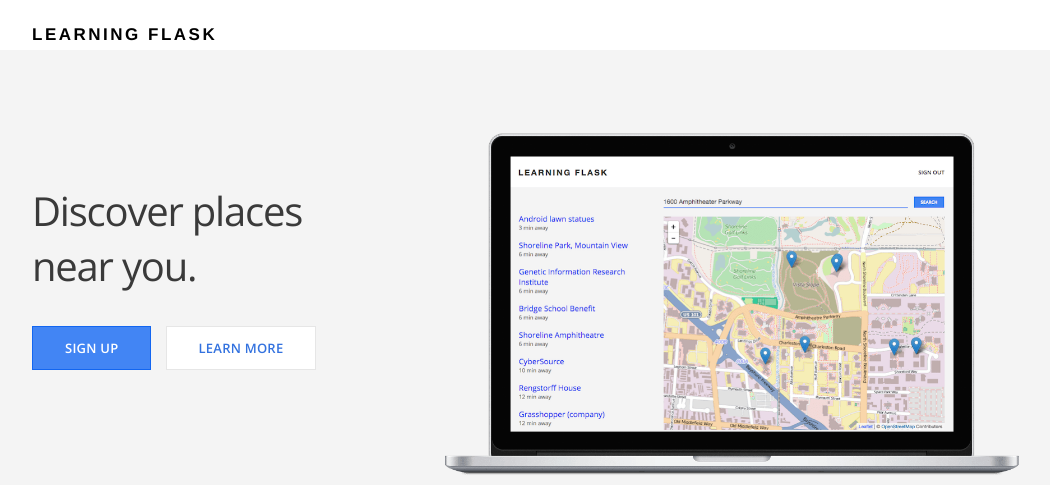
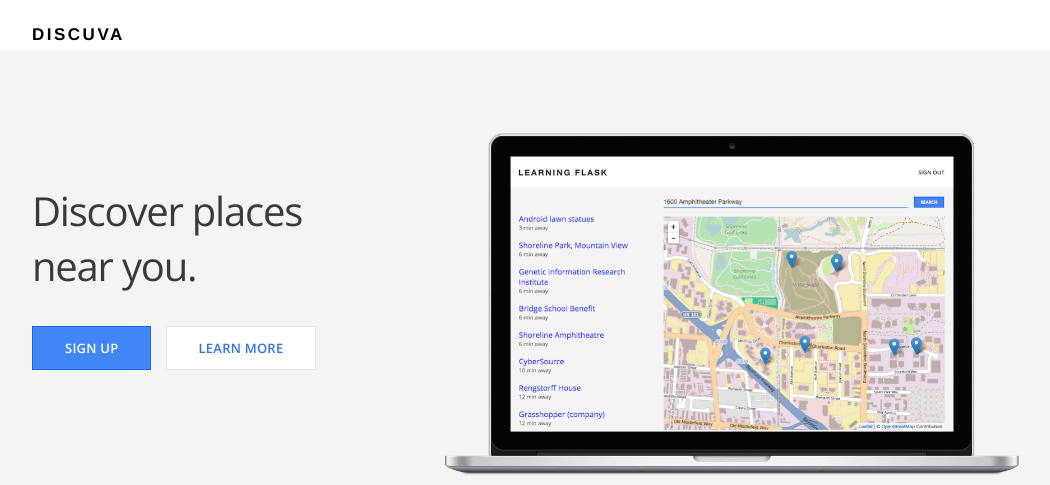
Before and after one commit to trikyas/discuva, a Flask app: page / in a window 1280 px wide. Shown: the top 485 px of the page, without its empty margins (108-1158 px from the left). Run offline with Flask 2, Linux system fonts and the light colour scheme.

Commit message:
Changed title

```diff
--- a/templates/layout.html
+++ b/templates/layout.html
@@ -2,14 +2,14 @@
 <html>
   <head>
     <meta charset="utf-8">
-    <title>Trikyas | Discover stuff</title>
+    <title>Trikyas | Discuva App</title>
     <link href="http://fonts.googleapis.com/css?family=Open+Sans:300,400,600" rel="stylesheet" />
     <link href="{{ url_for('static', filename='css/main.css')}}" rel="stylesheet" />
   </head>
   <body>
     <header>
       <div class="container">
-        <h1 class="title">Learning Flask</h1>
+        <h1 class="title">Discuva</h1>
     </div>
     </header>
 
```
